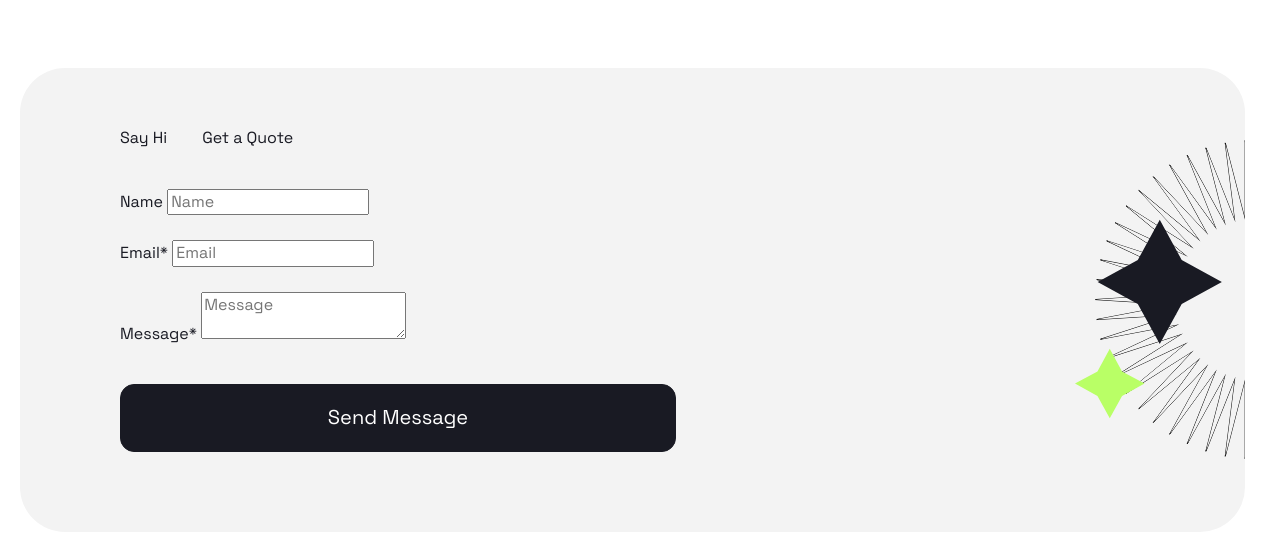
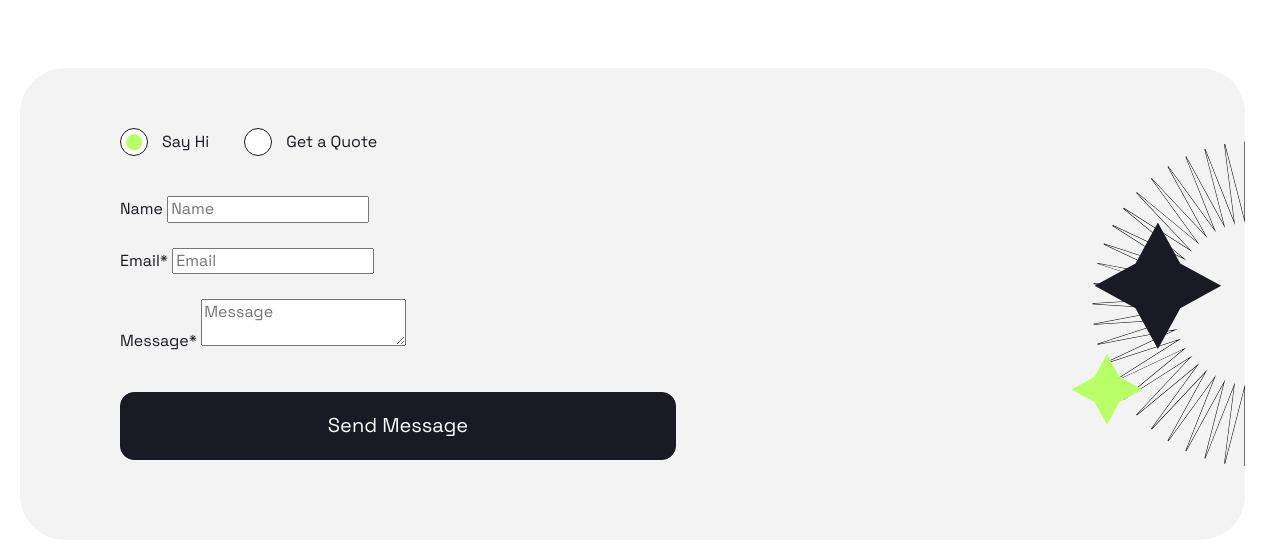
Before and after one commit to zhaslansabyrzhan/positivus, a website: page index.html in a window 1280 px wide. Shown: the part 6520-7080 px from the top of the page. Drawn offline with nearby package versions, Linux system fonts and the light colour scheme; files that its build step writes are made by us from their sources.

Commit message:
feat: add radio styles

```diff
--- a/styles/components/_index.scss
+++ b/styles/components/_index.scss
@@ -11,3 +11,4 @@
 @forward 'review-card';
 @forward 'pagination';
 @forward 'radios';
+@forward 'radio';
--- /dev/null
+++ b/styles/components/_radio.scss
@@ -0,0 +1,38 @@
+@use '../abstracts' as *;
+
+.radio {
+  display: flex;
+  align-items: center;
+  column-gap: 14px;
+  transition-duration: var(--transition-duration);
+
+  @include hover {
+    opacity: 0.6;
+  }
+
+  &__input {
+    &:not(:checked) + .radio__emulator::after {
+      opacity: 0;
+    }
+  }
+
+  &__emulator {
+    @include flex-center;
+    @include square(28px);
+
+    position: relative;
+    background-color: var(--color-light);
+    border: var(--border);
+    border-radius: 50%;
+
+    &::after {
+      @include abs-center;
+      @include square(60%);
+
+      content: '';
+      background-color: var(--color-accent);
+      border-radius: inherit;
+      transition-duration: var(--transition-duration);
+    }
+  }
+}
```
